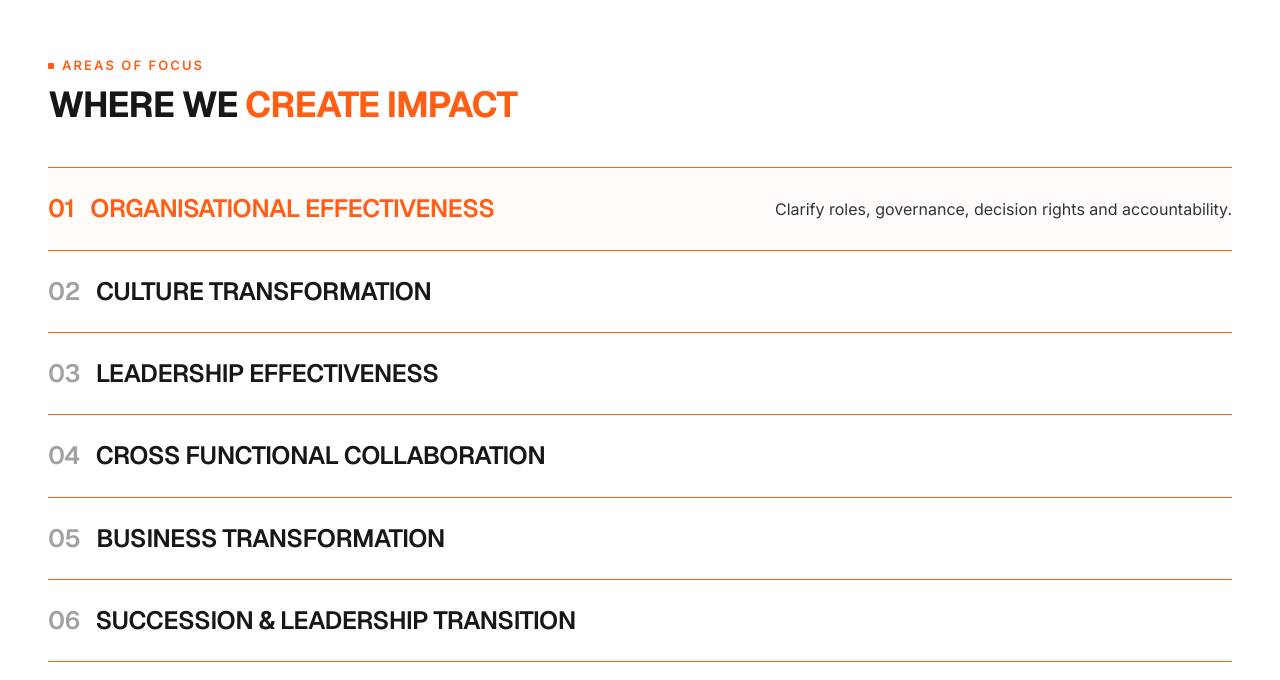
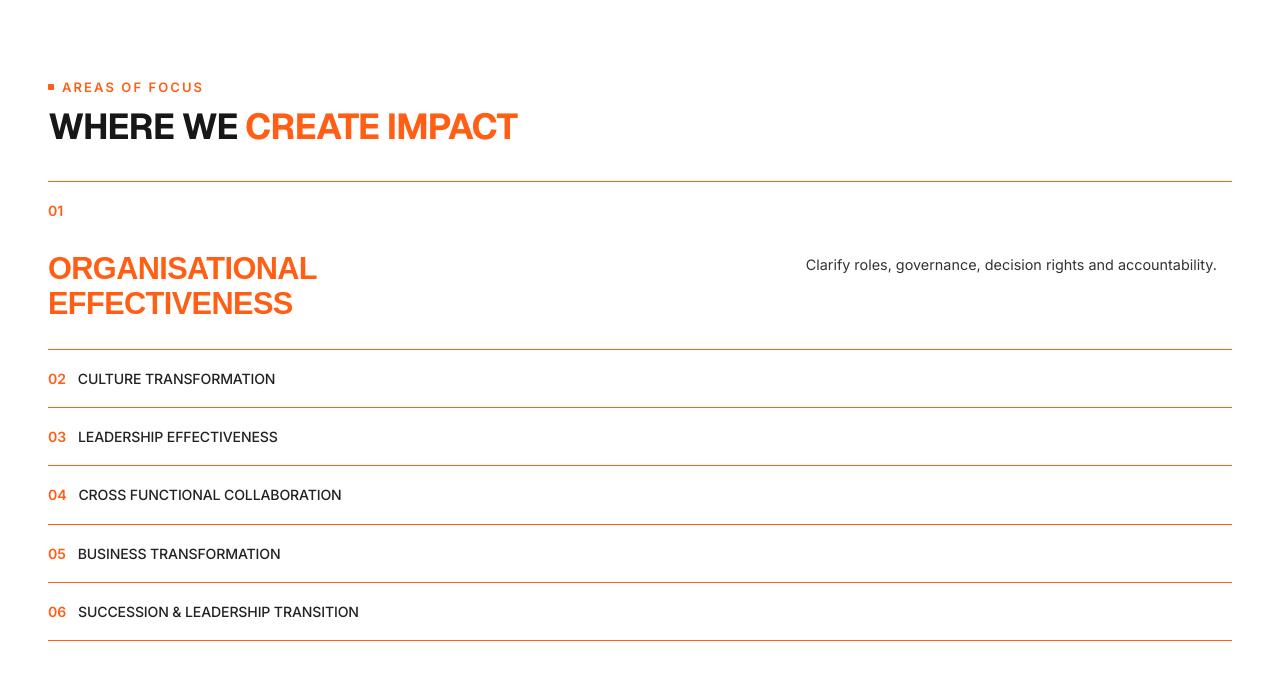
Before and after one commit to chaitanyaeparivartan-sketch/Celebratory-Network, a Next.js app: page /business-od in a window 1280 px wide. Shown: the part 3069-3749 px from the top of the page. Built offline with nearby package versions, Linux system fonts and the light colour scheme; a web font is replaced by a local one.

Commit message:
Show only number when item is revealed and number with title when closed in Impact component

```diff
--- a/app/od-consulting/business-od/components/Impact.jsx
+++ b/app/od-consulting/business-od/components/Impact.jsx
@@ -48,7 +48,7 @@ export default function Impact({ className = "" }) {
     const total = trackRef.current.offsetHeight - window.innerHeight;
     if (total <= 0) return;
 
-    // As user scrolls through the 360vh pinned track, p maps smoothly from 0.0 to 1.0 across all 6 items
+    // As user scrolls through the 400vh pinned track, p maps smoothly from 0.0 to 1.0 across all 6 items
     const p = Math.max(0, Math.min(0.9999, -r.top / total));
     const targetIdx = Math.floor(p * IMPACT_ITEMS.length);
     setActive((prev) => (prev !== targetIdx ? targetIdx : prev));
@@ -77,8 +77,12 @@ export default function Impact({ className = "" }) {
   return (
     <section className={`office-rules-wrapper relative w-full bg-white text-[#111] ${className}`}>
       <style>{`
+        .office-rules-wrapper {
+          --accent: #FF5E14;
+        }
+        /* Sticky scroll track: 400vh gives smooth travel across all 6 impact areas */
         .office-rules-track {
-          height: 360vh;
+          height: 400vh;
           position: relative;
         }
         .office-rules-pin {
@@ -101,13 +105,94 @@ export default function Impact({ className = "" }) {
             padding: 4rem 3rem;
           }
         }
+        .office-rule {
+          border-top: 1.5px solid var(--accent);
+          cursor: pointer;
+          transition: background-color 0.2s ease;
+        }
+        .office-rule:hover {
+          background-color: rgba(255, 94, 20, 0.02);
+        }
+        .office-rule:last-child {
+          border-bottom: 1.5px solid var(--accent);
+        }
+        .office-rule-label {
+          font-size: clamp(0.85rem, 1.1vw, 1.05rem);
+          text-transform: uppercase;
+          padding: clamp(12px, 1.5vw, 18px) 0;
+          font-weight: 500;
+          font-family: 'Inter', var(--font-inter), sans-serif;
+          letter-spacing: -0.01em;
+          transition: color 0.25s ease;
+          color: #222;
+          display: flex;
+          align-items: center;
+          gap: 0.75rem;
+        }
+        .office-rule.open .office-rule-label {
+          color: var(--accent);
+        }
+        .office-rule-body {
+          display: grid;
+          grid-template-rows: 0fr;
+          transition: grid-template-rows 0.5s cubic-bezier(0.25, 0.1, 0.25, 1);
+        }
+        .office-rule.open .office-rule-body {
+          grid-template-rows: 1fr;
+        }
+        .office-rule-inner {
+          overflow: hidden;
+          min-height: 0;
+        }
+        .office-rule-row {
+          display: grid;
+          grid-template-columns: 1fr minmax(260px, 36%);
+          gap: 3vw;
+          align-items: start;
+          padding: clamp(4px, 1vw, 12px) 0 clamp(18px, 2.2vw, 30px);
+          opacity: 0;
+          transform: translateY(14px);
+          transition: opacity 0.35s ease 0.08s, transform 0.45s cubic-bezier(0.25, 0.1, 0.25, 1) 0.05s;
+        }
+        .office-rule.open .office-rule-row {
+          opacity: 1;
+          transform: none;
+        }
+        .office-rule-title {
+          font-family: 'PP Mori', var(--font-ppmori), -apple-system, sans-serif;
+          font-weight: 600;
+          color: var(--accent);
+          text-transform: uppercase;
+          font-size: clamp(1.4rem, 2.4vw, 2.35rem);
+          line-height: 1.14;
+          letter-spacing: -0.02em;
+          max-width: 18ch;
+        }
+        .office-rule-desc {
+          font-family: 'Inter', var(--font-inter), sans-serif;
+          font-size: clamp(0.9rem, 1.1vw, 1.15rem);
+          line-height: 1.5;
+          padding-top: 0.2em;
+          color: #333;
+        }
+        @media (max-width: 768px) {
+          .office-rule-row {
+            grid-template-columns: 1fr;
+            gap: 0.75rem;
+          }
+        }
+        @media (prefers-reduced-motion: reduce) {
+          .office-rule-body, .office-rule-row {
+            transition: none !important;
+          }
+        }
       `}</style>
 
       {/* Pinned Scroll Track: Sticks to viewport and reveals each impact area sequentially */}
       <div ref={trackRef} className="office-rules-track">
         <div className="office-rules-pin max-w-[1783px] mx-auto w-full">
           {/* Section Eyebrow & Title */}
-          <div className="mb-6 sm:mb-8 md:mb-10">
+          <div className="mb-4 sm:mb-6 md:mb-8">
             <div className="inline-flex items-center gap-2 mb-2 font-inter text-xs sm:text-[13px] font-semibold uppercase tracking-[0.16em] text-[#FF5E14]">
               <span className="w-1.5 h-1.5 rounded-[1px] bg-[#FF5E14]" />
               Areas of Focus
@@ -118,48 +203,25 @@ export default function Impact({ className = "" }) {
             </h2>
           </div>
 
-          {/* 6 Impact Areas: Same Line & Justified Between */}
-          <div className="w-full">
+          {/* Accordion Impact Items */}
           {IMPACT_ITEMS.map((item, idx) => {
             const isOpen = active === idx;
             return (
               <div
                 key={idx}
-                  className={`group relative w-full border-t border-[#FF5E14] last:border-b cursor-pointer transition-colors duration-200 py-4 sm:py-5 md:py-6 ${
-                    isOpen ? "bg-[#FF5E14]/[0.02]" : "hover:bg-[#FF5E14]/[0.01]"
-                  }`}
+                className={`office-rule ${isOpen ? "open" : ""}`}
                 onClick={() => handleItemClick(idx)}
               >
-                  <div className="flex flex-col sm:flex-row sm:items-center justify-between gap-2 sm:gap-6 w-full">
-                    {/* Left: 01 ORGANISATIONAL EFFECTIVENESS */}
-                    <div className="flex items-center gap-3 sm:gap-4 shrink-0 font-ppmori text-lg sm:text-xl md:text-2xl lg:text-[25px] font-semibold tracking-tight transition-colors duration-300">
-                      <span
-                        className={`transition-colors duration-300 ${
-                          isOpen ? "text-[#FF5E14]" : "text-[#171717]/40 group-hover:text-[#FF5E14]"
-                        }`}
-                      >
-                        {item.num}
-                      </span>
-                      <span
-                        className={`transition-colors duration-300 ${
-                          isOpen ? "text-[#FF5E14]" : "text-[#171717] group-hover:text-[#FF5E14]"
-                        }`}
-                      >
-                        {item.title.toUpperCase()}
-                      </span>
+                <div className="office-rule-label">
+                  <span className="text-[#FF5E14] font-semibold">{item.num}</span>
+                  {!isOpen && <span>{item.title}</span>}
                 </div>
-
-                    {/* Right: Clarify roles, governance, decision rights and accountability. */}
-                    <div
-                      className={`sm:ml-auto max-w-xl transition-all duration-300 ease-out ${
-                        isOpen
-                          ? "opacity-100 translate-y-0 sm:translate-x-0"
-                          : "opacity-0 -translate-y-1 sm:translate-y-0 sm:translate-x-2 pointer-events-none group-hover:opacity-100 group-hover:translate-x-0"
-                      }`}
-                    >
-                      <p className="font-inter text-sm sm:text-base md:text-[15px] lg:text-[16px] text-[#333] leading-relaxed sm:text-right">
-                        {item.desc}
-                      </p>
+                <div className="office-rule-body">
+                  <div className="office-rule-inner">
+                    <div className="office-rule-row">
+                      <h3 className="office-rule-title">{item.title}</h3>
+                      <p className="office-rule-desc">{item.desc}</p>
+                    </div>
                   </div>
                 </div>
               </div>
@@ -167,7 +229,6 @@ export default function Impact({ className = "" }) {
           })}
         </div>
       </div>
-      </div>
     </section>
   );
 }
```
Lines whose indentation alone changed are shown as unchanged.
